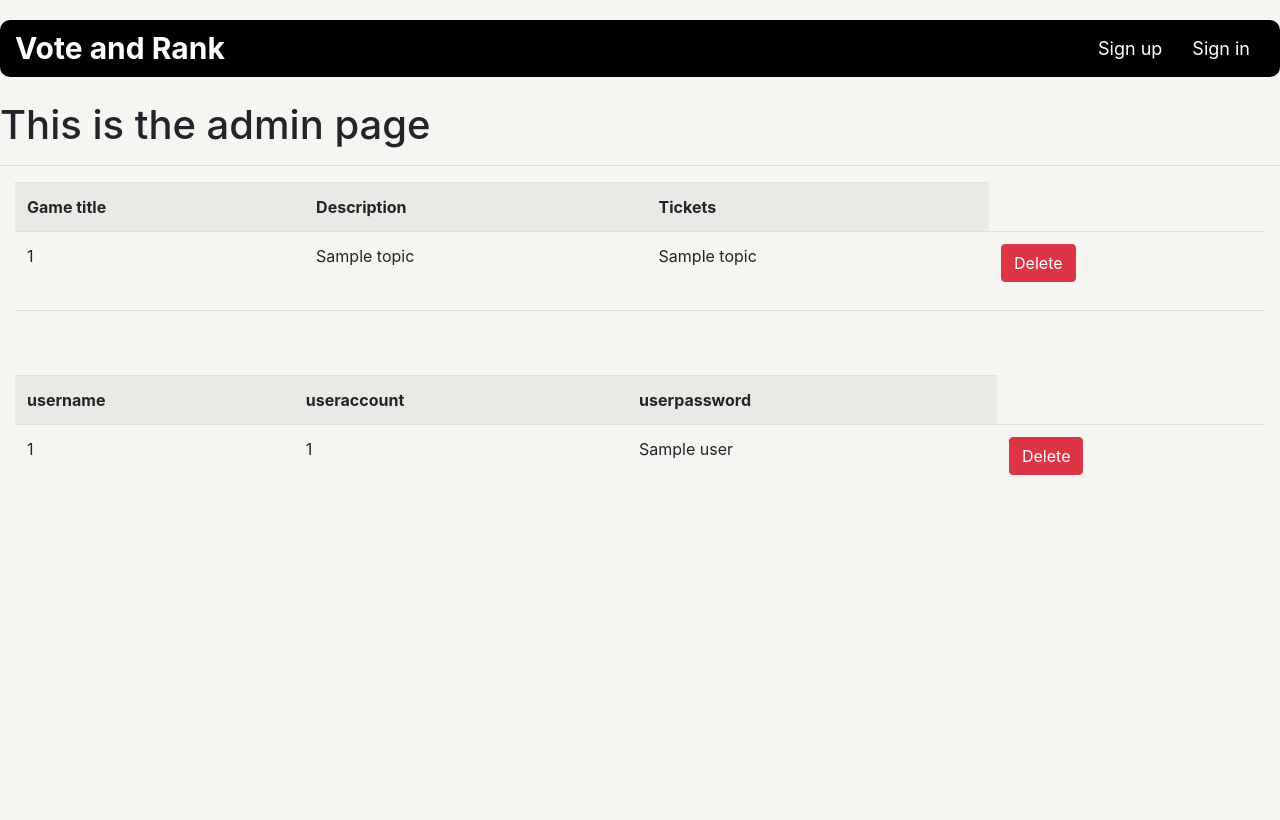
After one commit to gfjack/flask_project, a Flask app: template templates/admin.html in a window 1280 px wide. The commit adds this page. Run offline with Flask 2, Linux system fonts and the light colour scheme; the template is opened without the code that fills it: most values are stand-ins (such as "Sample title", 1, 10 or a date in 2020); some libraries are stand-ins or nearby versions.

Commit message:
finished admin

```diff
--- a/app.py
+++ b/app.py
@@ -1,7 +1,8 @@
-from flask import Flask, render_template, request, redirect, url_for, flash, session, jsonify
+from flask import Flask, render_template, request, redirect, url_for, flash, session
 from wtforms import Form, StringField, validators
 from flask_mysqldb import MySQL
 from form import RegistrationForm, LoginForm
+from functools import wraps
 
 
 app = Flask(__name__)
@@ -32,6 +33,11 @@ def log_in():
         useaccount = request.form['email']
         password = str(request.form['password'])
 
+        if useaccount == "admin" and password == "admin123" and request.form['admin_log_in'] == 'admin':
+            session['log_in'] = True
+            session['admin_log_in'] = True
+            return redirect(url_for('admin'))
+
         cur = mysql.connection.cursor()
 
         result = cur.execute("SELECT * FROM usr_table WHERE usr_account = %s", [useaccount])
@@ -59,6 +65,28 @@ def log_in():
     return render_template('log_in.html', form=form)
 
 
+def is_logged_in(f):
+    @wraps(f)
+    def wrap(*args, **kwargs):
+        if 'log_in' in session:
+            return f(*args, **kwargs)
+        else:
+            flash('Please log in first', 'danger')
+            return redirect(url_for('log_in'))
+    return wrap
+
+
+def admin_logged_in(f):
+    @wraps(f)
+    def wrap(*args, **kwargs):
+        if 'admin_log_in' in session:
+            return f(*args, **kwargs)
+        else:
+            flash('Please log in first', 'danger')
+            return redirect(url_for('log_in'))
+    return wrap
+
+
 @app.route('/log-out')
 def logout():
     session.clear()
@@ -76,16 +104,23 @@ def sign_up():
 
         # Connect to sql and insert values
         cur = mysql.connection.cursor()
-        cur.execute("INSERT INTO usr_table(usr_account, usr_password, usr_usrname) "
+        check = cur.execute("SELECT * FROM usr_table WHERE usr_account = %s", [email])
+        if check > 0:
+            flash(f'account is used', 'danger')
+            return redirect(url_for('sign_up'))
+        else:
+            cur.execute("INSERT INTO usr_table(usr_account, usr_password, usr_usrname) "
                     "VALUES(%s, %s, %s)",
                     (email, password, username))
 
-        # commit and close connection
-        mysql.connection.commit()
-        cur.close()
+            # commit and close connection
+            mysql.connection.commit()
+            cur.close()
+            flash(f'account for {form.username.data} are created', 'success')
+            if 'admin_log_in' in session:
+                return redirect(url_for('admin'))
+            return redirect(url_for('log_in'))
 
-        flash(f'account for {form.username.data} are created', 'success')
-        return redirect(url_for('log_in'))
     return render_template("sign-up.html", form=form)
 
 
@@ -95,6 +130,7 @@ class NewVoteForm(Form):
 
 
 @app.route('/New_vote', methods=['GET', 'POST', 'DELETE'])
+@is_logged_in
 def create():
     form = NewVoteForm(request.form)
     if request.method == 'POST' and form.validate():
@@ -113,6 +149,8 @@ def create():
         cur.close()
 
         flash(f'topic {form.title.data} were created', 'success')
+        if 'admin_log_in' in session:
+            return redirect(url_for('admin'))
         return redirect(url_for('index'))
     return render_template('New-vote.html', form=form)
 
@@ -127,14 +165,54 @@ def addVote():
     # commit and close connection
     mysql.connection.commit()
     cur.close()
-    check()
     return 'success'
 
 
-@app.route('/check', methods=['GET'])
-def check():
+@app.route('/delete_topics/<string:name>', methods=['POST'])
+@is_logged_in
+def delete_topics(name):
+    cur = mysql.connection.cursor()
+    cur.execute("DELETE FROM game_title WHERE game_title.game_name = %s", [name])
+    mysql.connection.commit()
+    cur.close()
 
-    return check
+    return redirect(url_for('admin'))
+
+
+@app.route('/delete_users/<string:usraccount>', methods=['POST'])
+@is_logged_in
+def delete_users(usraccount):
+    cur = mysql.connection.cursor()
+    cur.execute("DELETE FROM usr_table WHERE usr_table.usr_account = %s", [usraccount])
+    mysql.connection.commit()
+    cur.close()
+
+    return redirect(url_for('admin'))
+
+
+@app.route('/admin')
+@admin_logged_in
+def admin():
+    cur = mysql.connection.cursor()
+    data = cur.execute('SELECT game_name, game_description, Votes FROM game_title order by Votes DESC')
+
+    topics = cur.fetchall()
+    cur.close()
+
+    cur = mysql.connection.cursor()
+    data1 = cur.execute('SELECT usr_usrname, usr_account, usr_password FROM usr_table')
+    account = cur.fetchall()
+    cur.close()
+
+    if data > 0 and data1 > 0:
+        return render_template('admin.html', topics=topics, account=account)
+    elif data > 0 and data1 <= 0:
+        return render_template('admin.html', topics=topics)
+    elif data < 0 and data1 > 0:
+        return render_template('admin.html', account=account)
+    else:
+        flash('no topics')
+        return render_template('admin.html')
 
 
 if __name__ == '__main__':
--- a/templates/New-vote.html
+++ b/templates/New-vote.html
@@ -26,6 +26,11 @@
                         <li class="nav-item">
                             <a href="/" class="nav-link">Back</a>
                         </li>
+                        {% if session.admin_log_in %}
+                            <li class="nav-item">
+                            <a href="/admin" class="nav-link">Admin</a>
+                        </li>
+                        {% endif %}
                     </ul>
                 </div>
             </div>
--- /dev/null
+++ b/templates/admin.html
@@ -0,0 +1,119 @@
+<!DOCTYPE html>
+<html lang="en">
+<head>
+    <meta charset="UTF-8">
+    <title>Title</title>
+    <script src="https://code.jquery.com/jquery-3.3.1.slim.min.js" integrity="sha384-q8i/X+965DzO0rT7abK41JStQIAqVgRVzpbzo5smXKp4YfRvH+8abtTE1Pi6jizo" crossorigin="anonymous"></script>
+    <script src="https://cdnjs.cloudflare.com/ajax/libs/popper.js/1.14.7/umd/popper.min.js" integrity="sha384-UO2eT0CpHqdSJQ6hJty5KVphtPhzWj9WO1clHTMGa3JDZwrnQq4sF86dIHNDz0W1" crossorigin="anonymous"></script>
+    <script src="https://stackpath.bootstrapcdn.com/bootstrap/4.3.1/js/bootstrap.min.js" integrity="sha384-JjSmVgyd0p3pXB1rRibZUAYoIIy6OrQ6VrjIEaFf/nJGzIxFDsf4x0xIM+B07jRM" crossorigin="anonymous"></script>
+    <script
+      src="https://code.jquery.com/jquery-3.4.0.js"
+      integrity="sha256-DYZMCC8HTC+QDr5QNaIcfR7VSPtcISykd+6eSmBW5qo="
+      crossorigin="anonymous">
+    </script>
+    <link rel="stylesheet" href="https://stackpath.bootstrapcdn.com/bootstrap/4.3.1/css/bootstrap.min.css" integrity="sha384-ggOyR0iXCbMQv3Xipma34MD+dH/1fQ784/j6cY/iJTQUOhcWr7x9JvoRxT2MZw1T" crossorigin="anonymous">
+        <link rel="stylesheet" href="/static/style/index.css">
+</head>
+<body>
+
+    <nav class="navbar navbar-expand-md navbar-light bg-light sticky-top id=all_container padding">
+                <div class="container-fluid" >
+                    <a class="navbar-brand" href="/">Vote and Rank</a>
+                    <button class="navbar-toggler" type="button" data-toggle="collapse" data-target="#navbarResponsive">
+                        <span class="navbar-toggler-icon"></span>
+                    </button>
+                    <div class="collapse navbar-collapse" id="navbarResponsive">
+                        <ul class="navbar-nav ml-auto">
+
+                            {% if session.admin_log_in %}
+                                    <li class="nav-item">
+                                        <a href="/New_vote" class="nav-link">Create New Votes</a>
+                                    </li>
+                                    <li class="nav-item">
+                                    <a href="/sign-up" class="nav-link">Create New Account</a>
+                                    </li>
+                                    <li class="nav-item">
+                                        <a href="/log-out" class="nav-link">log out</a>
+                                    </li>
+
+                            {% elif session.log_in %}
+{#                                <li class="nav-item">#}
+{#                                    <a href="/admin" class="nav-link">Admin</a>#}
+{#                                </li>#}
+                                <li class="nav-item">
+                                    <a href="/New_vote" class="nav-link">Create New Votes</a>
+                                </li>
+{#                                <li class="nav-item">#}
+{#                                <a href="/sign-up" class="nav-link">Create New Account</a>#}
+{#                                </li>#}
+                                <li class="nav-item">
+                                    <a href="/log-out" class="nav-link">log out</a>
+                                </li>
+
+                            {% else %}
+                                <li class="nav-item">
+                                <a href="/sign-up" class="nav-link">Sign up</a>
+                            </li>
+                            <li class="nav-item">
+                                <a href="/log-in" class="nav-link">Sign in</a>
+                            </li>
+                            {% endif %}
+                        </ul>
+                    </div>
+                </div>
+    </nav>
+    <br>
+
+
+    <h1>This is the admin page</h1>
+    <hr>
+    <div class="container-fluid">
+        <table class="table table-striped">
+        <tr>
+            <th>Game title</th>
+            <th>Description</th>
+            <th>Tickets</th>
+        </tr>
+        {% for topics in topics %}
+            <tr>
+                <td>{{ topics[0] }}</td>
+                <td>{{ topics[1] }}</td>
+                <td>{{ topics[2] }}</td>
+                <td>
+                    <form action="{{ url_for('delete_topics', name=topics[0]) }}" method="post">
+                        <input type="hidden" name="method" value="DELETE" >
+                        <input type="submit" value="Delete" class="btn btn-danger">
+                    </form>
+                </td>
+            </tr>
+        {% endfor %}
+    </table >
+    <hr>
+    </div>
+    <br>
+    <br>
+   <div class="container-fluid">
+        <table class="table table-striped">
+        <tr>
+            <th>username</th>
+            <th>useraccount</th>
+            <th>userpassword</th>
+        </tr>
+
+        {% for user in account %}
+            <tr>
+                <td>{{ user[0] }}</td>
+                <td>{{ user[0] }}</td>
+                <td>{{ user[2] }}</td>
+                <td>
+                    <form action="{{ url_for('delete_users', usraccount=user[1]) }}" method="post">
+                        <input type="hidden" name="method" value="DELETE" >
+                        <input type="submit" value="Delete" class="btn btn-danger">
+                    </form>
+                </td>
+            </tr>
+        {% endfor %}
+    </table >
+   </div>
+</body>
+</html>
--- a/templates/log_in.html
+++ b/templates/log_in.html
@@ -72,8 +72,8 @@
                         </div>
                         <div class="admin-log-in" >
                             <label>
-                                {{ form.admin_log_in(type ="checkbox") }}
-                            </label>log in as an administrator
+                                {{ form.admin_log_in(type ="checkbox", value = 'admin') }}
+                              Admin Login</label>
                         </div>
                         <input type="submit" class="btn btn-primary" value="log in">
                         <br>
```
Also changed, not shown: templates/index.html (+32 -4 lines), templates/sign-up.html (+14 -1 lines).
